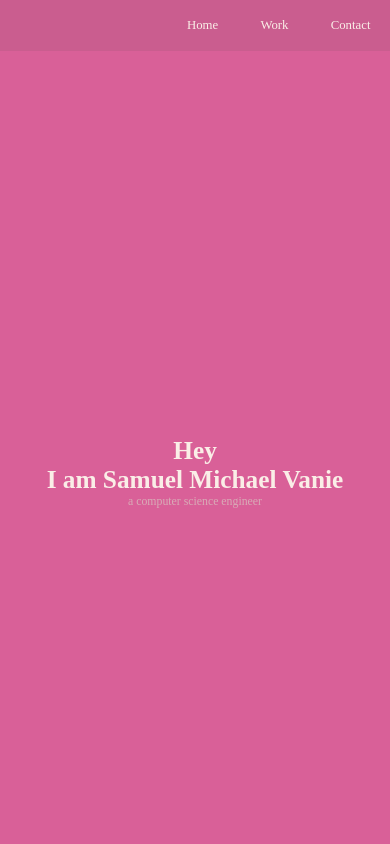
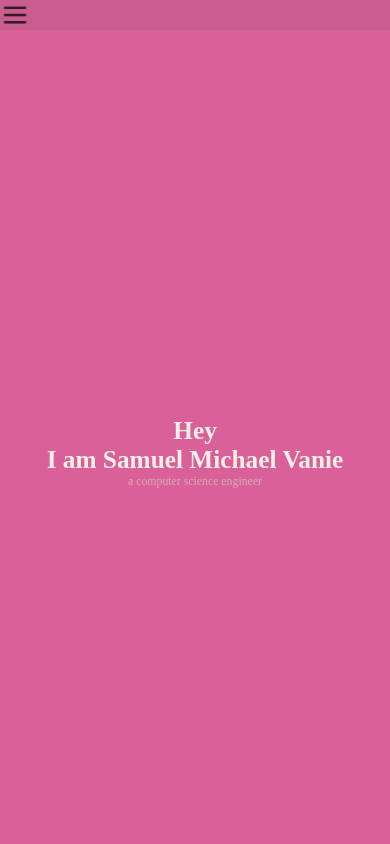
Before and after one commit to SamuelVanie/simple_portfolio_html_css, a plain HTML site: page index.html in a window 390 px wide. Shown: the top 844 px of the page. Drawn offline with Linux system fonts and the light colour scheme; a web font is replaced by a local one.

Commit message:
fix: hambuger properties not taken into account

```diff
--- a/index.html
+++ b/index.html
@@ -16,7 +16,11 @@
 					<li><a class="nav-link" href="#project-section">Work</a></li>
 					<li><a class="nav-link" href="#about-section">Contact</a></li>
 				</ul>
+
 			</nav>
+
+      <img src="assets/hamburger.png" alt="menu hamburger" class="hamburger">
+
 		</header>
 		<main>
 			<section id="hero-section">
--- a/style.css
+++ b/style.css
@@ -43,6 +43,7 @@ li{
 }
 
 .nav-link{
+	transition: 0.7s ease;
 	display: inline-block;
 	color: #faeee7;
 	font-size: 2vh;
@@ -53,6 +54,22 @@ li{
 .nav-link:hover{
 	background: #faeee7;
 	color: black;
+}
+
+.hamburger{
+	display: none;
+	cursor: pointer;
+	width: 30px;
+}
+
+.bar{
+	display: block;
+	width: 25px;
+	height: 3px;
+	margin: 5px auto;
+	-webkit-transition: all 0.3s ease-in-out;
+	transition: all 0.3s ease-in-out;
+	background-color: white;
 }
 
 .title-text{
@@ -172,8 +189,30 @@ img{
 }
 
 @media only screen and (max-width: 768px) {
+
+	.hamburger {
+		display: block;
+	}
+
+	.nav-links{
+		position: fixed;
+		left: -100%;
+		top: 70px;
+		gap: 0;
+		flex-direction: column;
+		background-color: #262626;
+		width: 100%;
+		text-align: center;
+		transition: 0.3s;
+	}
+
 	.nav-link{
+		margin: 16px 0;
 		font-size: 0.8rem;
+	}
+
+	.nav-link.active{
+		left: 0;
 	}
 
 	.title-text{
@@ -209,7 +248,9 @@ img{
 
 }
 
+
 @media only screen and (max-width: 480px) {
+
   #project-cards{
     grid-template-columns: 1fr;
   }
```
Also changed, not shown: script.js (added, +14 -0 lines), assets/hamburger.png (added).
